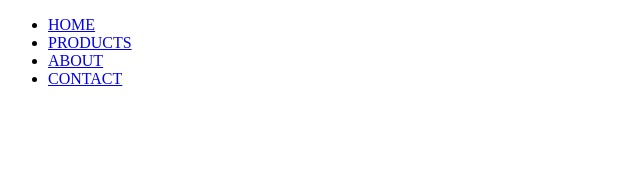
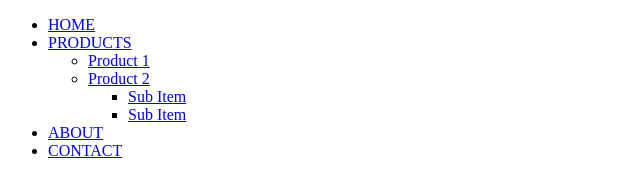
Before and after one commit to YershovArt/homework_07, a plain HTML site: page index.html in a window 1280 px wide. Shown: the whole page, without its empty margins (0-640 px from the left). Drawn offline with Linux system fonts and the light colour scheme.

Commit message:
changed index.html - added 2 ul with classes sub-menu , sub-sub-menu and 2 li tag in each , 2 a teg

```diff
--- a/index.html
+++ b/index.html
@@ -19,6 +19,30 @@
                     <a href="#" class="menu__link">
                         PRODUCTS
                     </a>
+                    <ul class="sub-menu">
+                        <li class="sub-menu__item">
+                            <a href="#" class="sub-menu__link">
+                                Product 1
+                            </a>
+                        </li>
+                        <li class="sub-menu__item">
+                            <a href="#" class="sub-menu__link">
+                                Product 2
+                            </a>
+                            <ul class="sub-sub-menu">
+                                <li class="sub-sub-menu__item">
+                                    <a href="#" class="sub-sub-menu__link">
+                                        Sub Item
+                                    </a>
+                                </li>
+                                <li class="sub-sub-menu__item">
+                                    <a href="#" class="sub-sub-menu__link">
+                                        Sub Item
+                                    </a>
+                                </li>
+                            </ul>
+                        </li>
+                    </ul>
                 </li>
                 <li class="menu__item">
                     <a href="#" class="menu__link">
```
